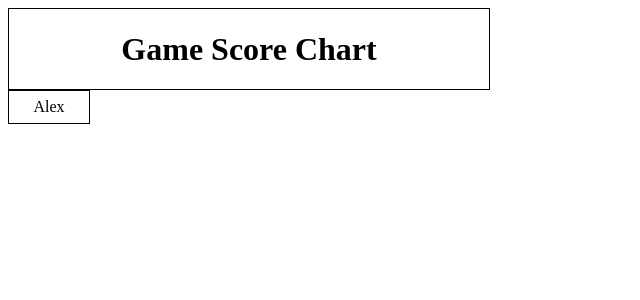
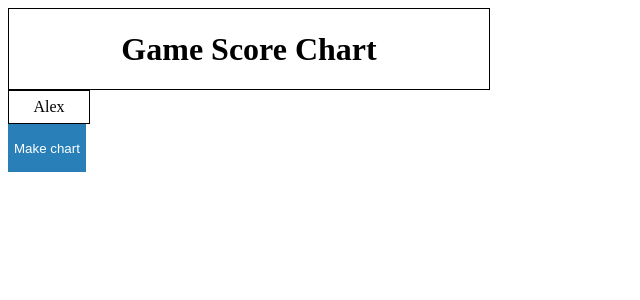
Before and after one commit to yongseongjeon/challenges, a React (Create React App) app in the folder 1-producing-chart/: page / in a window 1280 px wide. Shown: the top 300 px of the page, without its empty margins (0-640 px from the left). Built offline with nearby package versions, Linux system fonts and the light colour scheme.

Commit message:
feat: Button 생성

```diff
--- /dev/null
+++ b/1-producing-chart/src/components/Button/Button.tsx
@@ -0,0 +1,23 @@
+import styled from "styled-components";
+
+interface ButtonProps {
+  name: string;
+}
+
+function Button({ name }: ButtonProps) {
+  return <StyledButton type="button">{name}</StyledButton>;
+}
+
+export default Button;
+
+const StyledButton = styled.button`
+  width: fit-content;
+  height: 3rem;
+  border: 0;
+  color: #fff;
+  cursor: pointer;
+  background-color: #2980b9;
+  &:hover {
+    background-color: #3498db;
+  }
+`;
--- a/1-producing-chart/src/pages/InputScore/InputScore.tsx
+++ b/1-producing-chart/src/pages/InputScore/InputScore.tsx
@@ -1,3 +1,4 @@
+import Button from "../../components/Button/Button";
 import Header from "../../components/Header/Header";
 import PlayerName from "../../components/PlayerName/PlayerName";
 
@@ -6,6 +7,7 @@ function InputScore() {
     <>
       <Header />
       <PlayerName name="Alex" size="SMALL" />
+      <Button name="Make chart" />
     </>
   );
 }
```
